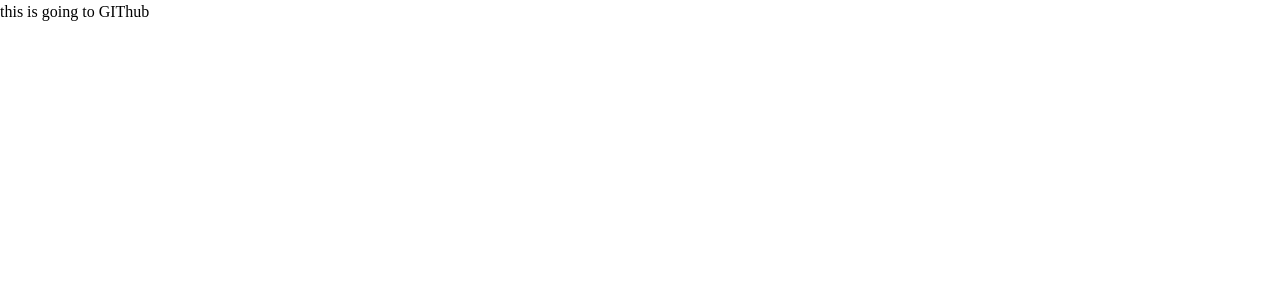
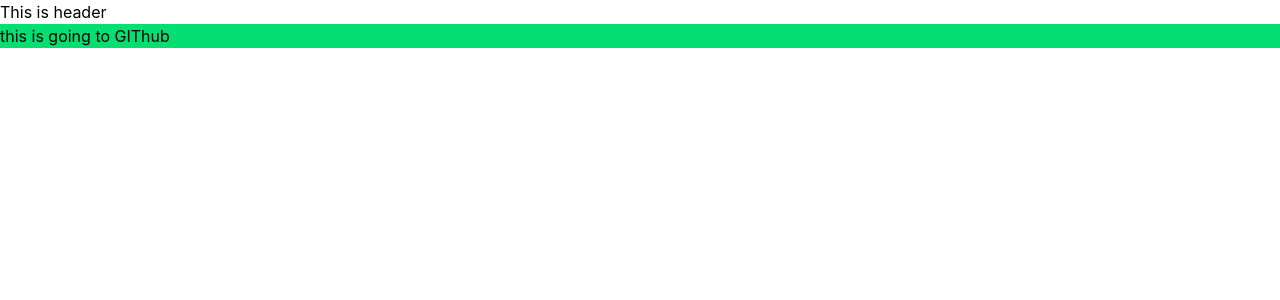
Before and after one commit to abellasuper1-stack/merkato, a React (Vite) app: page / in a window 1280 px wide. Shown: the top 300 px of the page. Built offline with nearby package versions, Linux system fonts and the light colour scheme.

Commit message:
i have added

```diff
--- a/package.json
+++ b/package.json
@@ -10,8 +10,10 @@
     "preview": "vite preview"
   },
   "dependencies": {
+    "@tailwindcss/vite": "^4.3.0",
     "react": "^19.2.6",
-    "react-dom": "^19.2.6"
+    "react-dom": "^19.2.6",
+    "tailwindcss": "^4.3.0"
   },
   "devDependencies": {
     "@babel/core": "^7.29.0",
--- a/src/App.jsx
+++ b/src/App.jsx
@@ -3,12 +3,14 @@ import reactLogo from './assets/react.svg'
 import viteLogo from './assets/vite.svg'
 import heroImg from './assets/hero.png'
 import './App.css'
+import Header from './components/header'
 
 function App() {
   const [count, setCount] = useState(0)
 
   return (
     <>
+    <Header/>
   <h1 className="bg-green-400"> this is going to GIThub </h1>
     </>
   )
```
Also changed, not shown: 1 other file (tests, documents, lock files or other folders).
